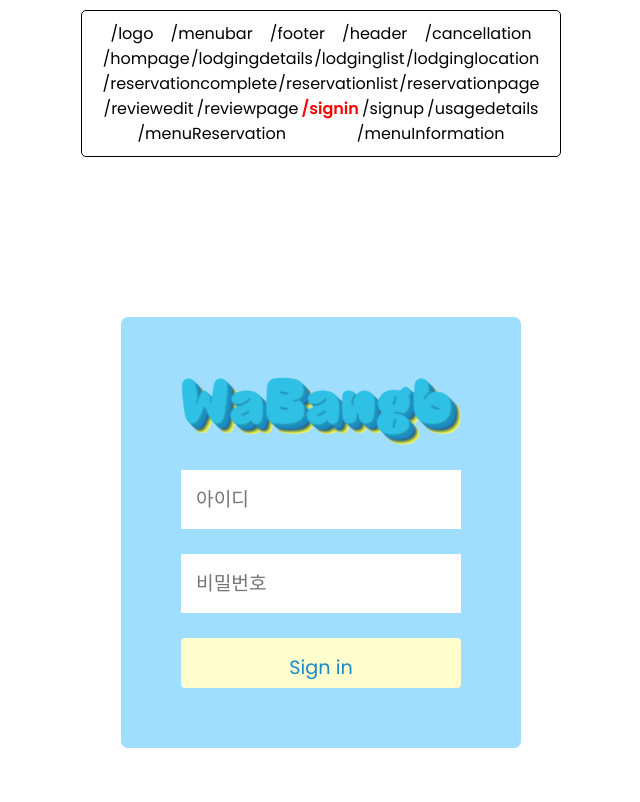
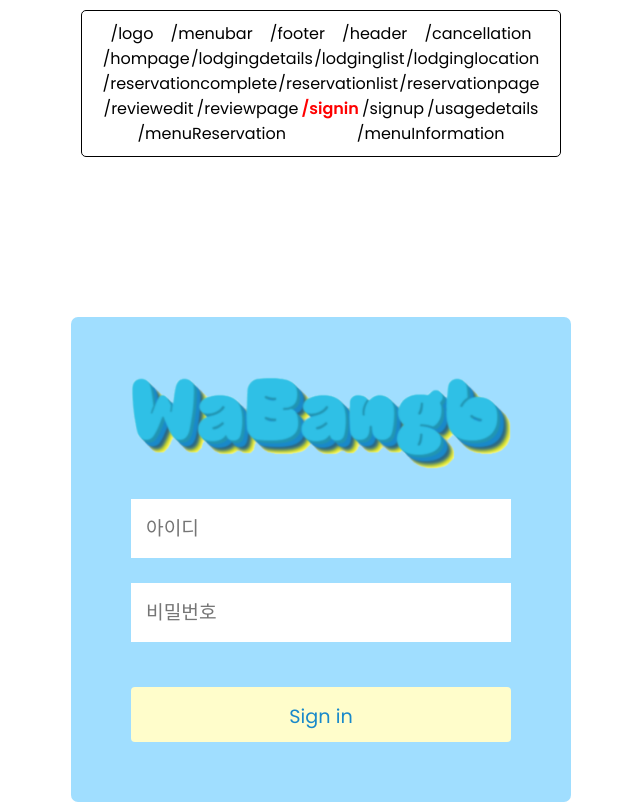
Before and after one commit to devgiants75/project-wabangb, a React (Create React App) app: page /signin in a window 1280 px wide. Shown: the whole page, without its empty margins (319-959 px from the left). Built offline with nearby package versions, Linux system fonts and the light colour scheme.

Commit message:
20240705 css update acs

```diff
--- a/src/styles/signIn.css
+++ b/src/styles/signIn.css
@@ -1,42 +1,40 @@
 * {
   box-sizing: border-box;
-}
-
-:root {
-  --padding: 60px;
 }
 
 .box {
   position: relative;
   margin: 150px auto;
-  width: 400px;
+  width: 500px;
   display: flex;
   flex-direction: column;
   justify-content: center;
-  padding: var(--padding);
+  padding: 60px;
   background-color: #A0DEFF;
   border-radius: 7px;
 }
 
 .box img {
-  margin-bottom: 25px;
+  margin-bottom: 30px;
 }
 
-.box input,
-.box button {
+.box .singinInput,
+.box .signinButton {
   padding: 15px;
   font-size: 1.2em;
   border: none;
 }
 
-.box input {
+.box .singinInput {
   margin-bottom: 25px;
 }
 
-.box button {
+.box .signinButton {
   background-color: #FFFDCB;
   color: #1989ca;
   border-radius: 4px;
   cursor: pointer;
-  width: 280px;
+  width: 100%;
+  height: 55px;
+  margin-top: 20px;
 }
--- a/src/views/SignIn.tsx
+++ b/src/views/SignIn.tsx
@@ -102,6 +102,7 @@ export default function SignIn() {
       <form className='box' onSubmit={handleSubmit}>
         <img src='images/wabangbSmall.png' alt="logo" />
         <input
+          className='singinInput'
           type="text"
           placeholder='아이디'
           name='userId'
@@ -111,6 +112,7 @@ export default function SignIn() {
           required
         />
         <input
+          className='singinInput'
           type="password"
           placeholder='비밀번호'
           name='password'
@@ -119,7 +121,7 @@ export default function SignIn() {
           onChange={handleInputChange}
           required
         />
-        <button type='submit'>Sign in</button>
+        <button className='signinButton' type='submit'>Sign in</button>
       </form>
     </>
   )
```
